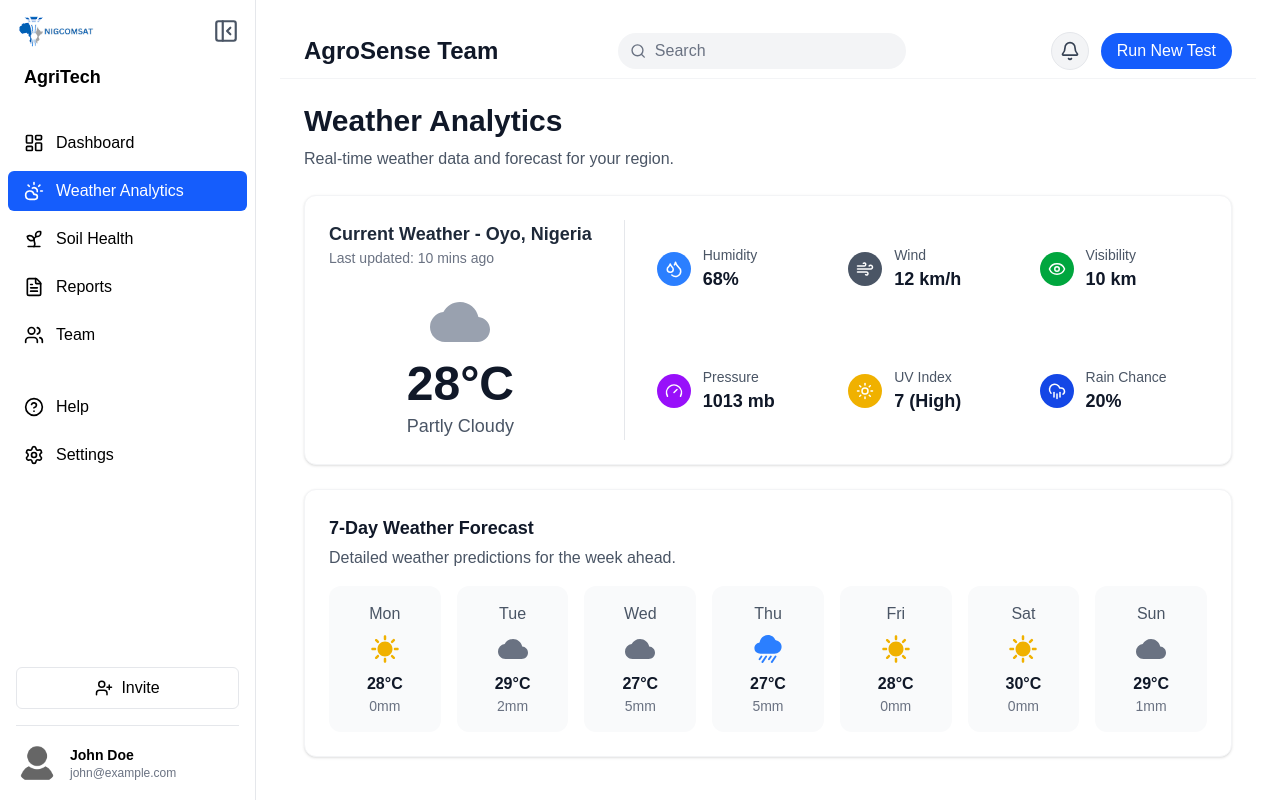
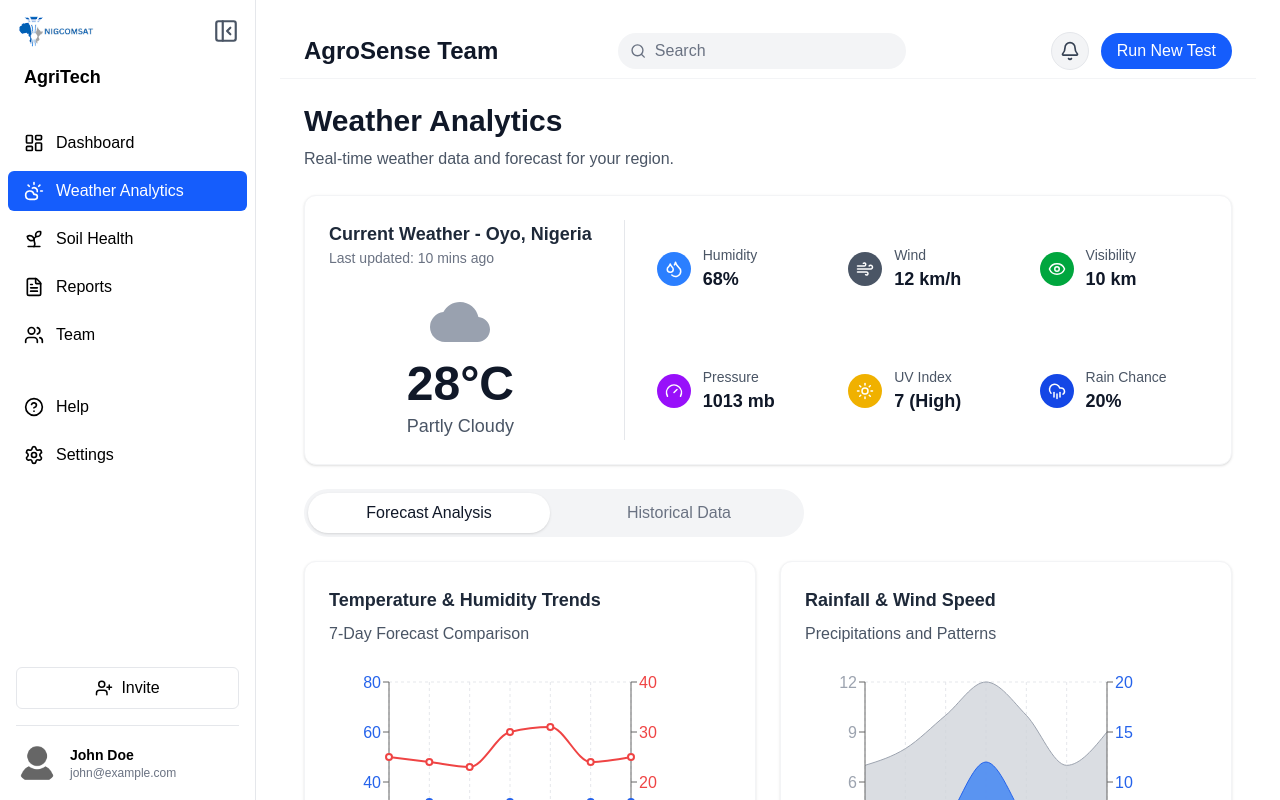
Before and after one commit to Agladima/nigcomsat, a Next.js app: page /weather-analytics in a window 1280 px wide. Built offline with nearby package versions, Linux system fonts and the light colour scheme.

Commit message:
more graph

```diff
--- a/src/components/WeatherAnalytics.tsx
+++ b/src/components/WeatherAnalytics.tsx
@@ -1,5 +1,6 @@
 "use client";
 
+import { useState } from "react";
 import {
   Search,
   Bell,
@@ -12,18 +13,63 @@ import {
 } from "lucide-react";
 import { MdWbCloudy, MdSunny } from "react-icons/md";
 import { IoRainy } from "react-icons/io5";
+import {
+  ResponsiveContainer,
+  LineChart,
+  Line,
+  AreaChart,
+  Area,
+  CartesianGrid,
+  XAxis,
+  YAxis,
+  Tooltip,
+  Legend,
+  ComposedChart,
+} from "recharts";
 
 export default function WeatherAnalytics() {
+  const [activeTab, setActiveTab] = useState("forecast");
+
+  // Forecast Analysis Data
+  const tempHumidityData = [
+    { day: "Mon", humidity: 28, temp: 25 },
+    { day: "Tue", humidity: 32, temp: 24 },
+    { day: "Wed", humidity: 31, temp: 23 },
+    { day: "Thu", humidity: 32, temp: 30 },
+    { day: "Fri", humidity: 24, temp: 31 },
+    { day: "Sat", humidity: 32, temp: 24 },
+    { day: "Sun", humidity: 32, temp: 25 },
+  ];
+
+  const rainfallWindData = [
+    { day: "Mon", wind: 7, rain: 0 },
+    { day: "Tue", wind: 8, rain: 2 },
+    { day: "Wed", wind: 10, rain: 6 },
+    { day: "Thu", wind: 12, rain: 12 },
+    { day: "Fri", wind: 10, rain: 6 },
+    { day: "Sat", wind: 7, rain: 0 },
+    { day: "Sun", wind: 9, rain: 2 },
+  ];
+
+  // Historical Data
+  const historicalData = [
+    { day: "Mon", temp: 27, rain: 1 },
+    { day: "Tue", temp: 26, rain: 3 },
+    { day: "Wed", temp: 28, rain: 0 },
+    { day: "Thu", temp: 29, rain: 2 },
+    { day: "Fri", temp: 28, rain: 0 },
+    { day: "Sat", temp: 27, rain: 4 },
+    { day: "Sun", temp: 26, rain: 1 },
+  ];
+
   return (
     <div className="p-0 m-0">
       {/* Top Navigation Bar */}
       <div className="flex items-center w-full px-6 py-2 border-b border-gray-100 bg-white">
-        {/* Left: Title */}
         <h1 className="text-2xl font-semibold text-gray-900 whitespace-nowrap">
           AgroSense Team
         </h1>
 
-        {/* Center: Search */}
         <div className="flex items-center bg-gray-100 rounded-full px-3 py-1.5 text-gray-500 w-72 mx-auto">
           <Search size={18} className="mr-2 text-gray-500" />
           <input
@@ -33,7 +79,6 @@ export default function WeatherAnalytics() {
           />
         </div>
 
-        {/* Right: Notification + Button */}
         <div className="flex items-center ml-6 space-x-3">
           <button className="p-2 bg-gray-100 rounded-full border border-gray-200 hover:bg-gray-200 transition">
             <Bell size={20} className="text-gray-700" />
@@ -45,7 +90,6 @@ export default function WeatherAnalytics() {
         </div>
       </div>
 
-      {/* Section Heading */}
       <div className="p-6">
         <h2 className="text-3xl font-bold text-gray-900 mb-2">
           Weather Analytics
@@ -56,7 +100,6 @@ export default function WeatherAnalytics() {
 
         {/* Main Weather Card */}
         <div className="bg-white border border-gray-100 rounded-xl shadow p-6 flex flex-col lg:flex-row justify-between">
-          {/* Left side — main weather info */}
           <div>
             <h3 className="text-lg font-semibold text-gray-800">
               Current Weather - Oyo, Nigeria
@@ -64,8 +107,6 @@ export default function WeatherAnalytics() {
             <p className="text-sm text-gray-500 mb-6">
               Last updated: 10 mins ago
             </p>
-
-            {/* Weather icon + info */}
             <div className="flex flex-col items-center justify-center">
               <MdWbCloudy size={60} className="text-gray-400 mb-2" />
               <h1 className="text-5xl font-bold text-gray-900">28°C</h1>
@@ -73,12 +114,9 @@ export default function WeatherAnalytics() {
             </div>
           </div>
 
-          {/* Divider */}
           <div className="hidden lg:block w-px bg-gray-200 mx-8"></div>
 
-          {/* Right side — weather details */}
           <div className="flex-1 grid grid-cols-3 gap-6 mt-6 lg:mt-0">
-            {/* Top Row */}
             <div className="flex items-center space-x-3">
               <div className="p-2 bg-blue-500 rounded-full text-white">
                 <Droplets size={18} />
@@ -90,7 +128,6 @@ export default function WeatherAnalytics() {
                 <p className="text-lg font-semibold text-gray-900">68%</p>
               </div>
             </div>
-
             <div className="flex items-center space-x-3">
               <div className="p-2 bg-gray-600 rounded-full text-white">
                 <Wind size={18} />
@@ -102,7 +139,6 @@ export default function WeatherAnalytics() {
                 <p className="text-lg font-semibold text-gray-900">12 km/h</p>
               </div>
             </div>
-
             <div className="flex items-center space-x-3">
               <div className="p-2 bg-green-600 rounded-full text-white">
                 <Eye size={18} />
@@ -115,7 +151,6 @@ export default function WeatherAnalytics() {
               </div>
             </div>
 
-            {/* Bottom Row */}
             <div className="flex items-center space-x-3">
               <div className="p-2 bg-purple-600 rounded-full text-white">
                 <Gauge size={18} />
@@ -127,7 +162,6 @@ export default function WeatherAnalytics() {
                 <p className="text-lg font-semibold text-gray-900">1013 mb</p>
               </div>
             </div>
-
             <div className="flex items-center space-x-3">
               <div className="p-2 bg-yellow-500 rounded-full text-white">
                 <Sun size={18} />
@@ -139,7 +173,6 @@ export default function WeatherAnalytics() {
                 <p className="text-lg font-semibold text-gray-900">7 (High)</p>
               </div>
             </div>
-
             <div className="flex items-center space-x-3">
               <div className="p-2 bg-blue-700 rounded-full text-white">
                 <CloudRain size={18} />
@@ -154,72 +187,171 @@ export default function WeatherAnalytics() {
           </div>
         </div>
 
-        {/* 7-Day Forecast Card */}
-        <div className="bg-white border border-gray-100 rounded-xl shadow p-6 mt-6">
-          <h2 className="text-lg font-semibold text-gray-900 mb-1">
-            7-Day Weather Forecast
-          </h2>
-          <p className="text-gray-600 mb-4">
-            Detailed weather predictions for the week ahead.
-          </p>
+        {/* Pill-style tabs below the main weather card */}
+        <div className="flex space-x-2 bg-gray-100 rounded-full p-1 w-[500px] mt-6">
+          <button
+            className={`flex-1 text-center px-4 py-2 rounded-full font-medium transition ${
+              activeTab === "forecast"
+                ? "bg-white text-gray-900 shadow"
+                : "text-gray-500 hover:text-gray-700"
+            }`}
+            onClick={() => setActiveTab("forecast")}
+          >
+            Forecast Analysis
+          </button>
+          <button
+            className={`flex-1 text-center px-4 py-2 rounded-full font-medium transition ${
+              activeTab === "historical"
+                ? "bg-white text-gray-900 shadow"
+                : "text-gray-500 hover:text-gray-700"
+            }`}
+            onClick={() => setActiveTab("historical")}
+          >
+            Historical Data
+          </button>
+        </div>
 
-          <div className="grid grid-cols-7 gap-4">
-            {[
-              {
-                day: "Mon",
-                temp: "28°C",
-                rain: "0mm",
-                icon: <MdSunny className="text-yellow-500 text-3xl my-2" />,
-              },
-              {
-                day: "Tue",
-                temp: "29°C",
-                rain: "2mm",
-                icon: <MdWbCloudy className="text-gray-500 text-3xl my-2" />,
-              },
-              {
-                day: "Wed",
-                temp: "27°C",
-                rain: "5mm",
-                icon: <MdWbCloudy className="text-gray-500 text-3xl my-2" />,
-              },
-              {
-                day: "Thu",
-                temp: "27°C",
-                rain: "5mm",
-                icon: <IoRainy className="text-blue-500 text-3xl my-2" />,
-              },
-              {
-                day: "Fri",
-                temp: "28°C",
-                rain: "0mm",
-                icon: <MdSunny className="text-yellow-500 text-3xl my-2" />,
-              },
-              {
-                day: "Sat",
-                temp: "30°C",
-                rain: "0mm",
-                icon: <MdSunny className="text-yellow-500 text-3xl my-2" />,
-              },
-              {
-                day: "Sun",
-                temp: "29°C",
-                rain: "1mm",
-                icon: <MdWbCloudy className="text-gray-500 text-3xl my-2" />,
-              },
-            ].map((item, i) => (
-              <div
-                key={i}
-                className="flex flex-col items-center bg-gray-50 rounded-xl py-4 hover:bg-gray-100 transition"
+        {/* Graphs / Cards */}
+        {activeTab === "forecast" && (
+          <div className="grid grid-cols-1 lg:grid-cols-2 gap-6 mt-6">
+            {/* Temperature & Humidity */}
+            <div className="bg-white border border-gray-100 rounded-xl shadow p-6">
+              <h3 className="text-lg font-semibold text-gray-800 mb-2">
+                Temperature & Humidity Trends
+              </h3>
+              <p className="text-gray-600 mb-4">7-Day Forecast Comparison</p>
+              <ResponsiveContainer width="100%" height={250}>
+                <LineChart
+                  data={tempHumidityData}
+                  margin={{ top: 20, right: 40, left: 0, bottom: 0 }}
+                >
+                  <CartesianGrid strokeDasharray="3 3" stroke="#e5e7eb" />
+                  <XAxis dataKey="day" tick={{ fill: "#6b7280" }} />
+                  <YAxis
+                    yAxisId="left"
+                    orientation="left"
+                    domain={[0, 80]}
+                    tick={{ fill: "#2563eb" }}
+                  />
+                  <YAxis
+                    yAxisId="right"
+                    orientation="right"
+                    domain={[0, 40]}
+                    tick={{ fill: "#ef4444" }}
+                  />
+                  <Tooltip />
+                  <Line
+                    yAxisId="left"
+                    type="monotone"
+                    dataKey="humidity"
+                    stroke="#2563eb"
+                    strokeWidth={2}
+                    dot={{ r: 3 }}
+                  />
+                  <Line
+                    yAxisId="right"
+                    type="monotone"
+                    dataKey="temp"
+                    stroke="#ef4444"
+                    strokeWidth={2}
+                    dot={{ r: 3 }}
+                  />
+                </LineChart>
+              </ResponsiveContainer>
+            </div>
+
+            {/* Rainfall & Wind */}
+            <div className="bg-white border border-gray-100 rounded-xl shadow p-6">
+              <h3 className="text-lg font-semibold text-gray-800 mb-2">
+                Rainfall & Wind Speed
+              </h3>
+              <p className="text-gray-600 mb-4">Precipitations and Patterns</p>
+              <ResponsiveContainer width="100%" height={250}>
+                <ComposedChart
+                  data={rainfallWindData}
+                  margin={{ top: 20, right: 40, left: 0, bottom: 0 }}
+                >
+                  <CartesianGrid strokeDasharray="3 3" stroke="#e5e7eb" />
+                  <XAxis dataKey="day" tick={{ fill: "#6b7280" }} />
+                  <YAxis
+                    yAxisId="left"
+                    orientation="left"
+                    domain={[0, 12]}
+                    tick={{ fill: "#9ca3af" }}
+                  />
+                  <YAxis
+                    yAxisId="right"
+                    orientation="right"
+                    domain={[0, 20]}
+                    tick={{ fill: "#2563eb" }}
+                  />
+                  <Tooltip />
+                  <Area
+                    yAxisId="left"
+                    type="monotone"
+                    dataKey="wind"
+                    fill="#d1d5db"
+                    stroke="#9ca3af"
+                    fillOpacity={0.8}
+                  />
+                  <Area
+                    yAxisId="right"
+                    type="monotone"
+                    dataKey="rain"
+                    fill="#3b82f6"
+                    stroke="#2563eb"
+                    fillOpacity={0.8}
+                  />
+                </ComposedChart>
+              </ResponsiveContainer>
+            </div>
+          </div>
+        )}
+
+        {activeTab === "historical" && (
+          <div className="mt-6">
+            <h3 className="text-lg font-semibold text-gray-800 mb-2">
+              Past Week Weather Data
+            </h3>
+            <ResponsiveContainer width="100%" height={250}>
+              <LineChart
+                data={historicalData}
+                margin={{ top: 20, right: 20, left: 0, bottom: 0 }}
               >
-                <p className="text-gray-600 font-medium">{item.day}</p>
-                {item.icon}
-                <p className="text-gray-900 font-semibold">{item.temp}</p>
-                <p className="text-gray-500 text-sm">{item.rain}</p>
-              </div>
-            ))}
+                <CartesianGrid strokeDasharray="3 3" stroke="#e5e7eb" />
+                <XAxis dataKey="day" tick={{ fill: "#6b7280" }} />
+                <YAxis
+                  yAxisId="left"
+                  orientation="left"
+                  domain={[0, 40]}
+                  tick={{ fill: "#ef4444" }}
+                />
+                <YAxis
+                  yAxisId="right"
+                  orientation="right"
+                  domain={[0, 10]}
+                  tick={{ fill: "#3b82f6" }}
+                />
+                <Tooltip />
+                <Legend />
+                <Line
+                  yAxisId="left"
+                  type="monotone"
+                  dataKey="temp"
+                  stroke="#ef4444"
+                  strokeWidth={2}
+                />
+                <Line
+                  yAxisId="right"
+                  type="monotone"
+                  dataKey="rain"
+                  stroke="#3b82f6"
+                  strokeWidth={2}
+                />
+              </LineChart>
+            </ResponsiveContainer>
           </div>
-        </div>
+        )}
       </div>
     </div>
   );
```
